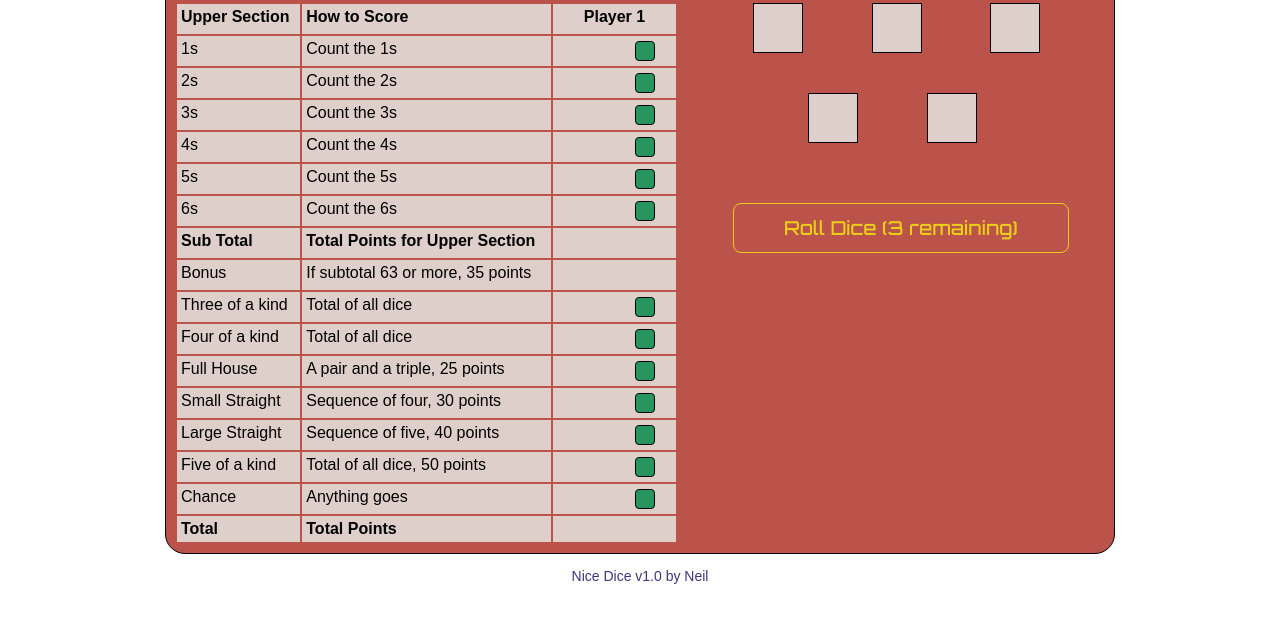
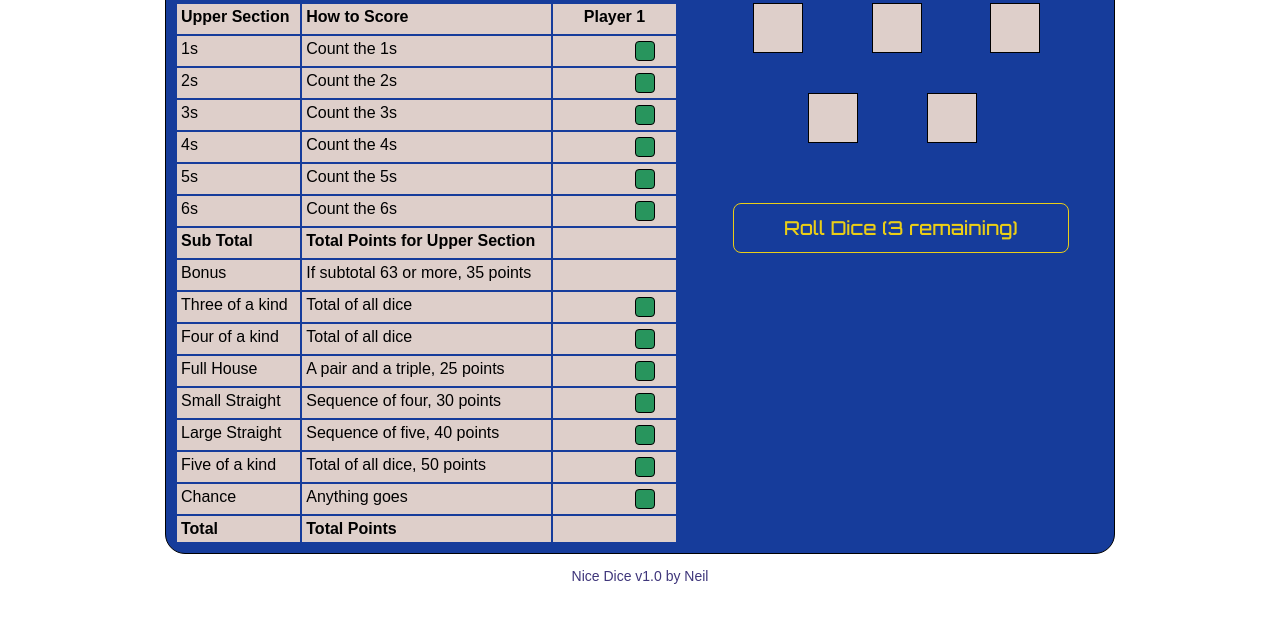
Before and after one commit to nf1973/nicedice, a plain HTML site: page src/index.html in a window 1280 px wide. Shown: the part 173-800 px from the top of the page. Drawn offline with Linux system fonts and the light colour scheme.

Commit message:
new bg colors

```diff
--- a/src/css/style.css
+++ b/src/css/style.css
@@ -1,10 +1,10 @@
 :root {
   --select-btn-color: #28955d;
   --game-header-color: rgb(234, 206, 23);
-  --game-background-color: #bb534a;
+  --game-background-color: #163c9b;
   --dice-border-color: black;
   --dice-bg-color: #decfca;
-  --button-bg-color: #bb534a;
+  --button-bg-color: #163c9b;
   --button-text-color: var(--game-header-color);
   --scoreboard-background-color: #decfca;
   --scoreboaard-text-color: BB534A;
```
